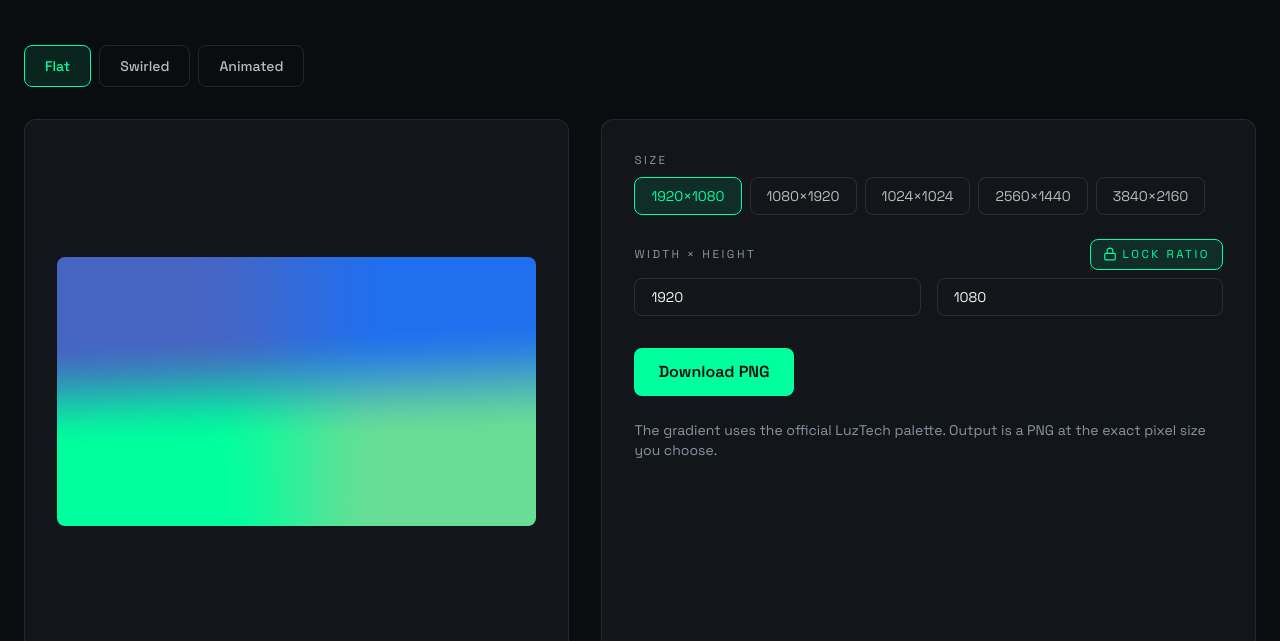
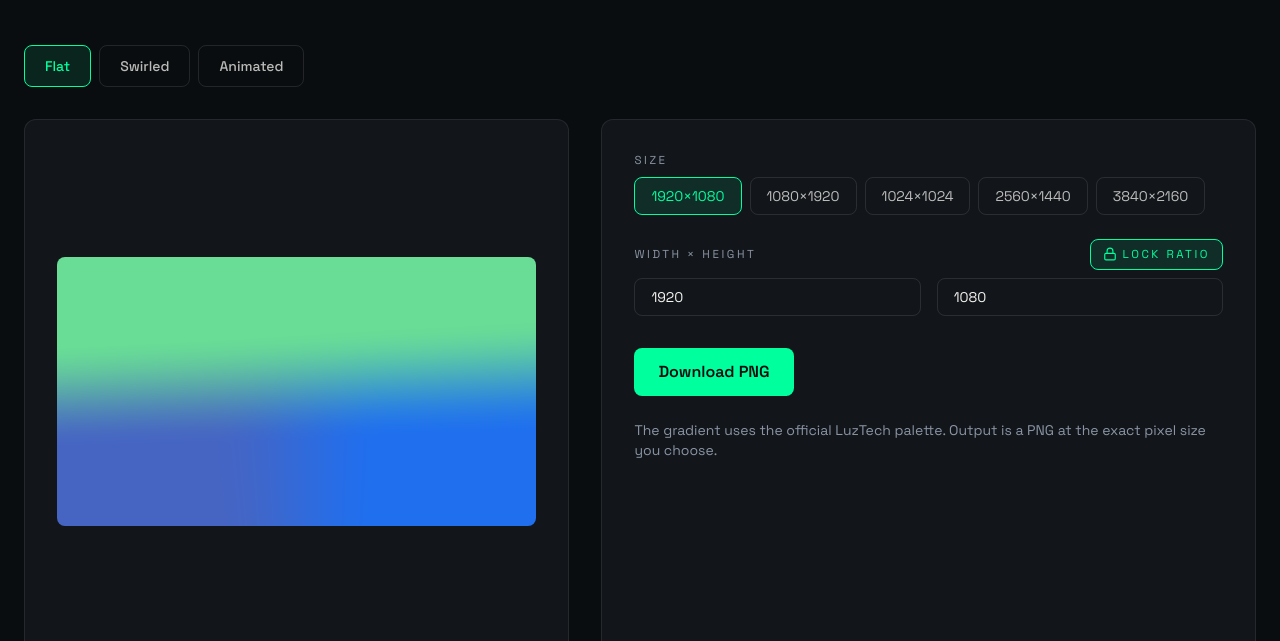
Before and after one commit to LuzTech-Development/Typography, an Astro site: page /en-us/backgrounds in a window 1280 px wide. Shown: the part 311-952 px from the top of the page. Built offline with nearby package versions, Linux system fonts and the light colour scheme; Astro itself is replaced by a stand-in of ours.

Commit message:
fix: Background color order

```diff
--- a/src/components/sections/BackgroundGenerator.tsx
+++ b/src/components/sections/BackgroundGenerator.tsx
@@ -8,10 +8,10 @@ import {
 import { SwirledMesh } from './SwirledMesh';
 
 const DEFAULT_COLORS = {
-    tl: '#4665c3',
-    tr: '#1f6fef',
-    bl: '#00ff9d',
-    br: '#69dd96'
+    tl: '#69dd96',
+    tr: '#69dd96',
+    bl: '#4665c3',
+    br: '#1f6fef'
 } as const;
 
 const SIZE_PRESETS = [
```
Also changed, not shown: assets/background.png.
